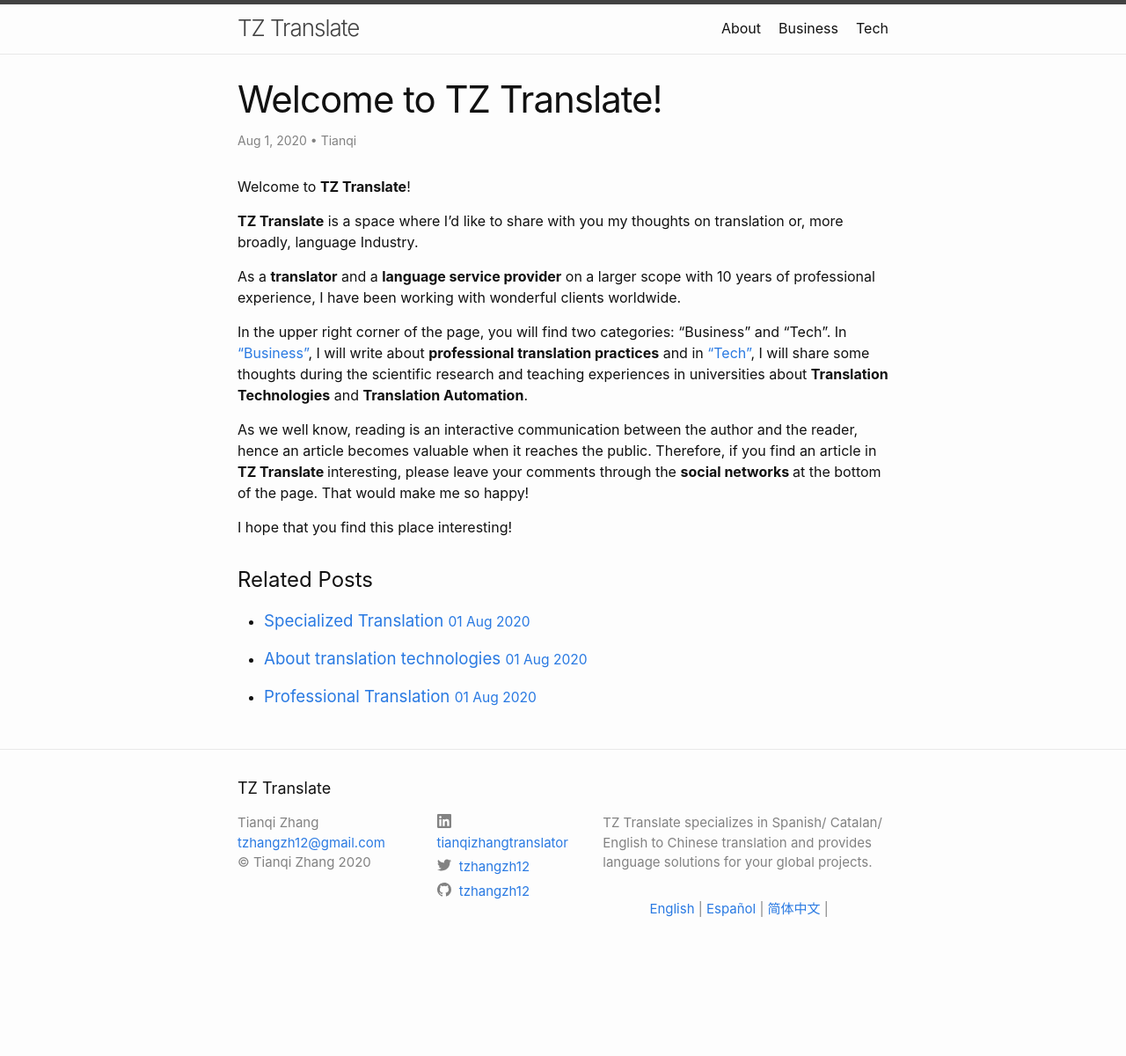
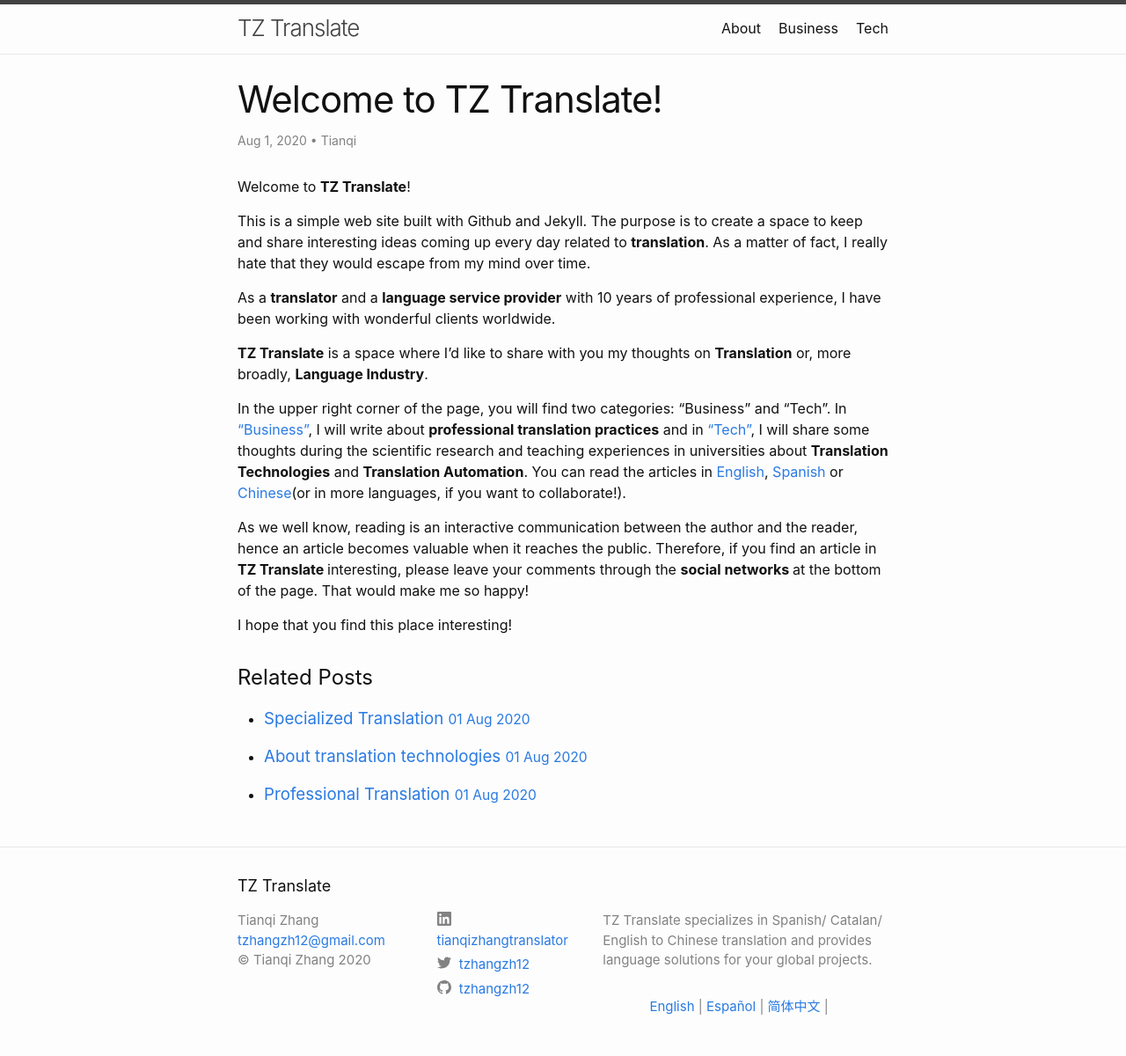
Before and after one commit to tzhangzh12/blog, a Jekyll site: the page built from en/_posts/2020-08-02-welcome-to-tztranslate.md, in a window 1280 px wide. Shown: the whole page at 88% size. Built offline with Jekyll 4.4.1, drawn with Linux system fonts in a browser that asks for light colours; before the commit the page ends 1089 px from its top, so only the background shows below that.

Commit message:
updated i18n

```diff
--- a/en/_posts/2020-08-02-welcome-to-tztranslate.md
+++ b/en/_posts/2020-08-02-welcome-to-tztranslate.md
@@ -10,11 +10,13 @@ lang-ref: welcome-to-tztranslate
 ---
 Welcome to <b>TZ Translate</b>!
 
-<b>TZ Translate</b> is a space where I'd like to share with you my thoughts on translation or, more broadly, language Industry.
+This is a simple web site built with Github and Jekyll. The purpose is to create a space to keep and share interesting ideas coming up every day related to <b>translation</b>. As a matter of fact, I really hate that they would escape from my mind over time.
 
-As a <b>translator</b> and a <b>language service provider</b> on a larger scope with 10 years of professional experience, I have been working with wonderful clients worldwide.
+As a <b>translator</b> and a <b>language service provider</b> with 10 years of professional experience, I have been working with wonderful clients worldwide.
 
-In the upper right corner of the page, you will find two categories: "Business" and "Tech". In ["Business"](https://tztranslate.com/blog-business/), I will write about <b>professional translation practices</b> and in ["Tech"](https://tztranslate.com/blog-tech/), I will share some thoughts during the scientific research and teaching experiences in universities about <b>Translation Technologies</b> and <b>Translation Automation</b>.
+<b>TZ Translate</b> is a space where I'd like to share with you my thoughts on <b>Translation</b> or, more broadly, <b>Language Industry</b>.
+
+In the upper right corner of the page, you will find two categories: "Business" and "Tech". In ["Business"](https://tztranslate.com/blog-business/), I will write about <b>professional translation practices</b> and in ["Tech"](https://tztranslate.com/blog-tech/), I will share some thoughts during the scientific research and teaching experiences in universities about <b>Translation Technologies</b> and <b>Translation Automation</b>. You can read the articles in [English](https://tztranslate.com/en/business/2020/08/01/welcome-to-tztranslate.html), [Spanish](https://tztranslate.com/es/business/2020/08/01/bienvenido-a-tztranslate.html) or [Chinese](https://tztranslate.com/zh-cn/business/2020/08/01/welcome-to-tztranslate-zh.html)(or in more languages, if you want to collaborate!).
 
 As we well know, reading is an interactive communication between the author and the reader, hence an article becomes valuable when it reaches the public. Therefore, if you find an article in <b> TZ Translate </b> interesting, please leave your comments through the <b> social networks </b> at the bottom of the page. That would make me so happy!
 
```
Also changed, not shown: es/_posts/2020-08-02-bienvenido-a-tztranslate.md (+1 -1 lines), zh-CN/_posts/2020-08-02-welcome-to-tztranslate-zh.md (+2 -2 lines).
